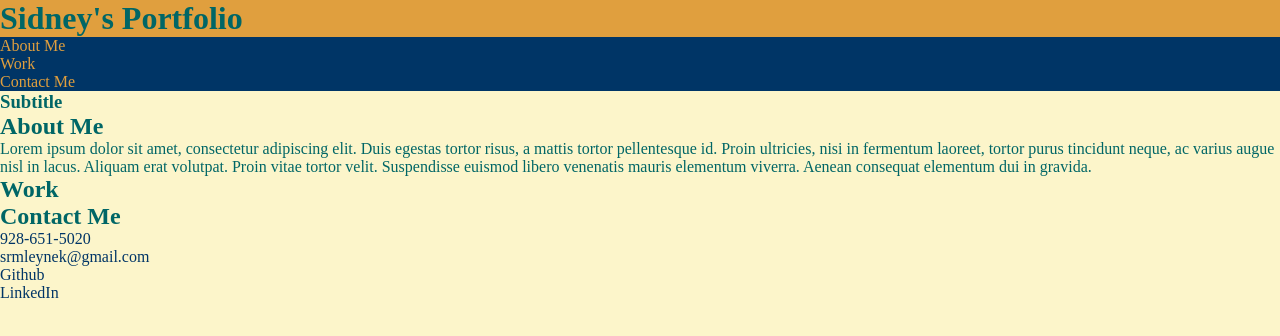
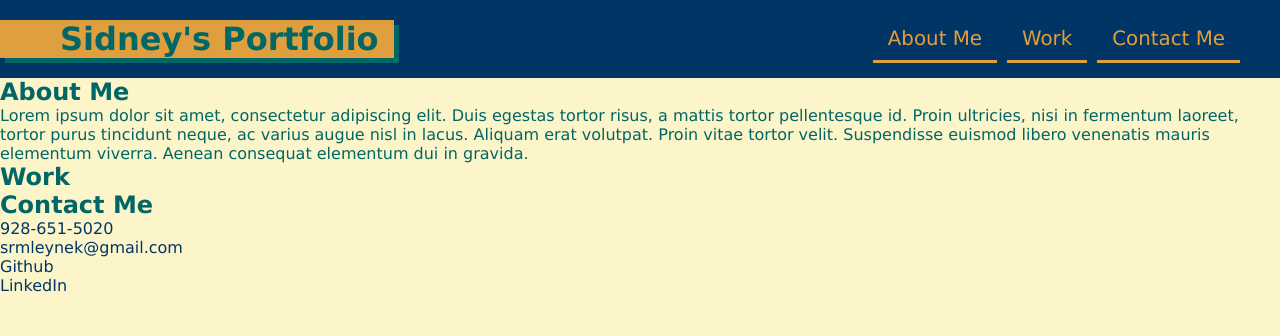
Before and after one commit to srmleynek/srm-portfolio, a plain HTML site: page index.html in a window 1280 px wide. Drawn offline with Linux system fonts and the light colour scheme.

Commit message:
css for header

```diff
--- a/assets/style.css
+++ b/assets/style.css
@@ -14,21 +14,66 @@
 body {
     background-color: var(--lightbkgr-color);
     color: var(--middle-color);
+    font-family: Verdana, Geneva, Tahoma, sans-serif;
 }
 
+/* Header Start */
 header {
+    padding: 20px 35px 20px 0;
     background-color: var(--dark-color);
+    display: flex;
+    justify-content: space-between;
+    flex-wrap: wrap;
+    position: -webkit-sticky;
+    position: sticky;
+    top: 0;
+    background-size: cover;
+    background-position: 80%;
+    background-attachment: fixed;
+    z-index: 9999;
 }
 
 header h1 {
     background-color: var(--highlight-color);
+    font-weight: bold;
+    font-size: 36 px;
     color: var(--middle-color);
+    margin: 0;
+    padding: 0 15px 0 60px;
+    box-shadow: 5px 5px;
 }
 
-header nav a {
-   text-decoration: none;
-   color: var(--highlight-color);
+header a {
+    text-decoration: none;
+    color: var(--highlight-color);
 }
+
+header nav {
+    margin: 7px 0;
+}
+
+header nav ul {
+    display: flex;
+    flex-wrap: wrap;
+    justify-content: space-between;
+    align-items: center;
+    list-style: none;
+}
+
+header nav ul li a {
+    margin: 5px;
+  padding: 10px 15px;
+  font-weight: lighter;
+  font-size: 1.55vw;
+  border-bottom: 3px solid var(--highlight-color);
+}
+
+header nav ul li a:hover {
+    border-color: var(--lightbkgr-color);
+  color: var(--lightbkgr-color);
+  text-shadow: none;
+}
+/* Header End */
 
 .contact-me ul li a, .contact-me ul li {
     text-decoration: none;
--- a/index.html
+++ b/index.html
@@ -14,10 +14,10 @@
         <nav>
             <ul>
                 <li>
-                    <a href="#about-me">About Me</a>
+                    <a href="#about-me" class="nav-about">About Me</a>
                 </li>
                 <li>
-                    <a href="#work">Work</a>
+                    <a href="#work" class="nav-work">Work</a>
                 </li>
                 <li>
                     <a href="#contact-me">Contact Me</a>
@@ -25,10 +25,6 @@
             </ul>
         </nav>
     </header>
-    <!-- hero -->
-    <section class="hero">
-        <h3>Subtitle</h3>
-    </section>
     <!-- about me section -->
     <section id="about-me" class="about-me">
         <h2>About Me</h2>
```
